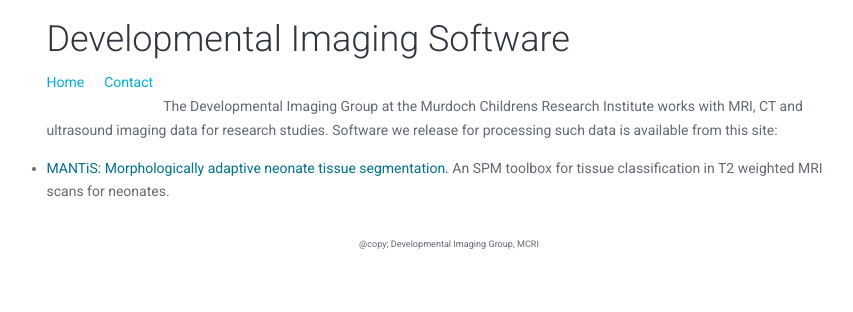
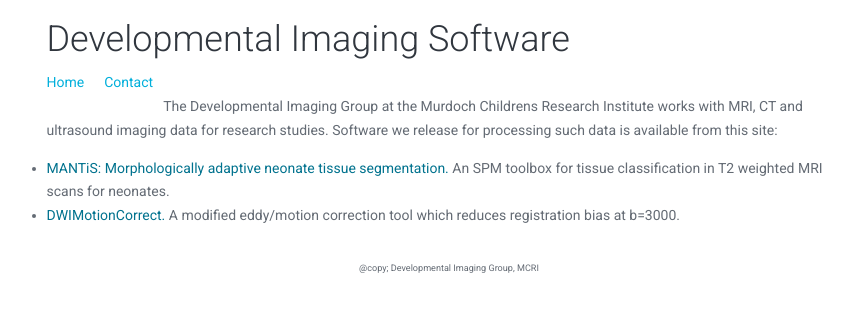
Before and after one commit to DevelopmentalImagingMCRI/DevelopmentalImagingMCRI.github.io, a Jekyll site: the page built from index.html, in a window 1280 px wide. Shown: the top 312 px of the page, without its empty margins (191-1044 px from the left). Built offline with Jekyll 4.4.1, drawn with Linux system fonts in a browser that asks for light colours; Markdown is read by kramdown in place of the engine named in the settings.

Commit message:
eddy correct tool

```diff
--- a/index.html
+++ b/index.html
@@ -10,6 +10,7 @@
 <p>
 <ul>
 <li> <a href="http://DevelopmentalImagingMCRI.github.io/mantis">MANTiS: Morphologically adaptive neonate tissue segmentation.</a> An SPM toolbox for tissue classification in T2 weighted MRI scans for neonates.
+<li> <a href="http://DevelopmentalImagingMCRI.github.io/dwimotioncorrect">DWIMotionCorrect.</a> A modified eddy/motion correction tool which reduces registration bias at b=3000.
 </ul>
 </p>
 </section>
```
